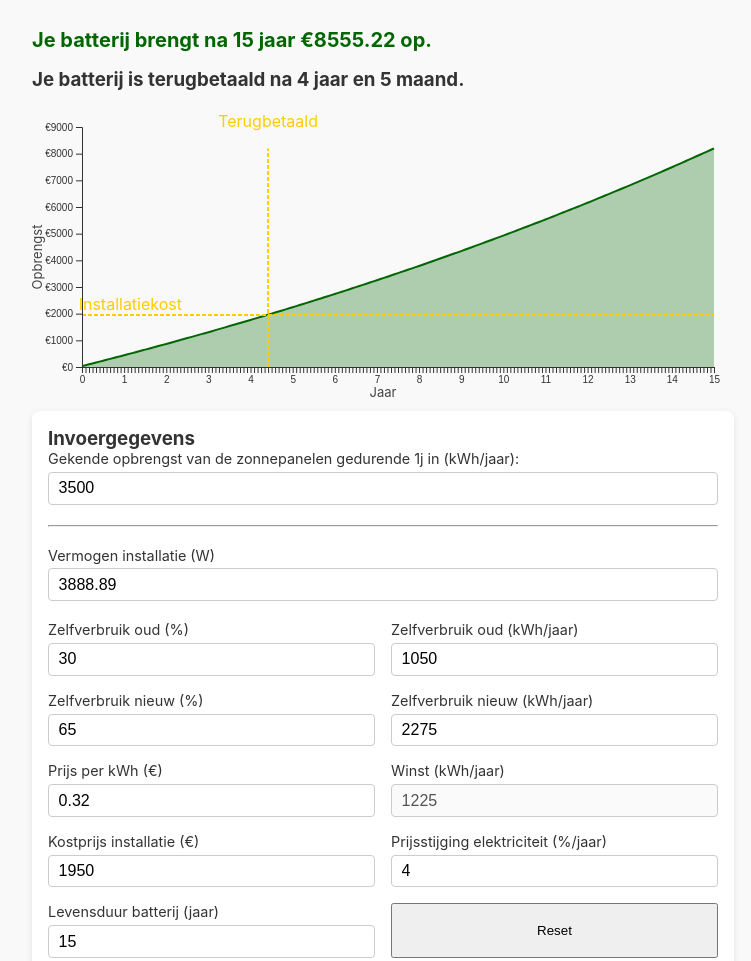
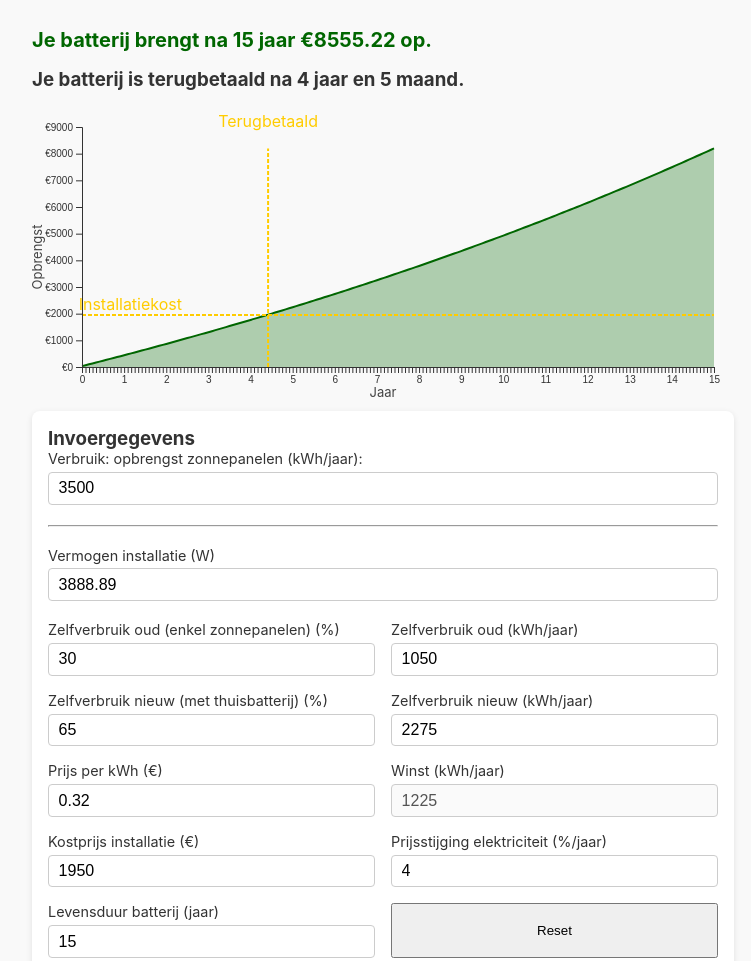
Before and after one commit to 0x01d/bat-calc, a website built with webpack: page src/index.html in a window 1280 px wide. Shown: the top 961 px of the page, without its empty margins (257-1008 px from the left). Built offline with nearby package versions, Linux system fonts and the light colour scheme.

Commit message:
text update

```diff
--- a/src/index.html
+++ b/src/index.html
@@ -17,7 +17,7 @@
         <section id="form-div" class="panel">
             <h3>Invoergegevens</h3>
             <label>
-                Gekende opbrengst van de zonnepanelen gedurende 1j in (kWh/jaar):
+                Verbruik: opbrengst zonnepanelen (kWh/jaar):
                 <input id="yield" type="number" step="any">
             </label>
             </br>
@@ -30,7 +30,7 @@
             </br>
             <div class="grid-form">
                 <label>
-                    Zelfverbruik oud (%)
+                    Zelfverbruik oud (enkel zonnepanelen) (%)
                     <input id="self_old_pct" type="number" step="any">
                 </label>
                 <label>
@@ -38,7 +38,7 @@
                     <input id="self_old" type="number" step="any">
                 </label>
                 <label>
-                    Zelfverbruik nieuw (%)
+                    Zelfverbruik nieuw (met thuisbatterij) (%)
                     <input id="self_new_pct" type="number" step="any">
                 </label>
                 <label>
```
